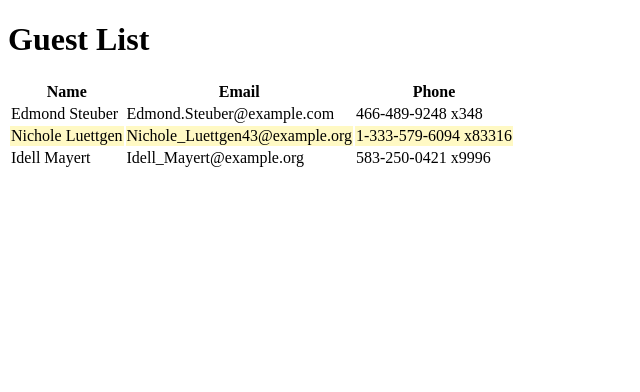
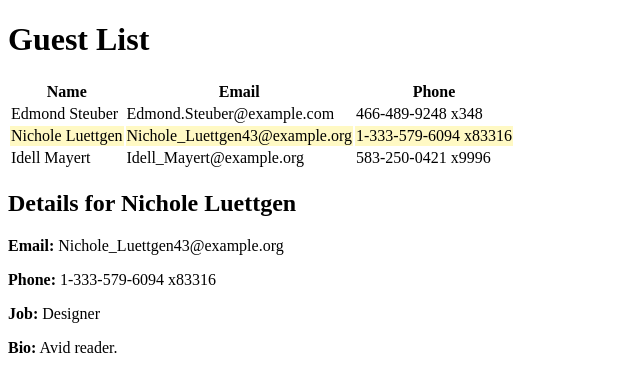
Before and after one commit to envyusone/guest-list, a React (Vite) app: page / in a window 1280 px wide. Both pictures are taken after a click on the element 261 px from the left and 135 px from the top of the page. Shown: the top 392 px of the page, without its empty margins (0-640 px from the left). Built offline with nearby package versions, Linux system fonts and the light colour scheme.

Commit message:
added details

```diff
--- a/src/App.jsx
+++ b/src/App.jsx
@@ -1,14 +1,16 @@
 import { useState } from "react";
 
 const dummyGuests = [
-  { id: 1, name: "Edmond Steuber", email: "Edmond.Steuber@example.com", phone: "466-489-9248 x348" },
-  { id: 2, name: "Nichole Luettgen", email: "Nichole_Luettgen43@example.org", phone: "1-333-579-6094 x83316" },
-  { id: 3, name: "Idell Mayert", email: "Idell_Mayert@example.org", phone: "583-250-0421 x9996" },
+  { id: 1, name: "Edmond Steuber", email: "Edmond.Steuber@example.com", phone: "466-489-9248 x348", bio: "Loves hiking.", job: "Engineer" },
+  { id: 2, name: "Nichole Luettgen", email: "Nichole_Luettgen43@example.org", phone: "1-333-579-6094 x83316", bio: "Avid reader.", job: "Designer" },
+  { id: 3, name: "Idell Mayert", email: "Idell_Mayert@example.org", phone: "583-250-0421 x9996", bio: "Chef in training.", job: "Cook" },
 ];
 
 export default function App() {
   const [guests, setGuests] = useState(dummyGuests);
   const [selectedGuestId, setSelectedGuestId] = useState(null);
+
+  const selectedGuest = guests.find((guest) => guest.id === selectedGuestId);
 
   return (
     <div className="App">
@@ -22,8 +24,7 @@ export default function App() {
           </tr>
         </thead>
         <tbody>
-          {guests.map((guest) => {
-            return (
+          {guests.map((guest) => (
             <tr
               key={guest.id}
               onClick={() => setSelectedGuestId(guest.id)}
@@ -33,10 +34,23 @@ export default function App() {
               <td>{guest.email}</td>
               <td>{guest.phone}</td>
             </tr>
-            );
-          })}
+          ))}
         </tbody>
       </table>
+
+      <div className="details-section">
+        {selectedGuest ? (
+          <div>
+            <h2>Details for {selectedGuest.name}</h2>
+            <p><strong>Email:</strong> {selectedGuest.email}</p>
+            <p><strong>Phone:</strong> {selectedGuest.phone}</p>
+            <p><strong>Job:</strong> {selectedGuest.job}</p>
+            <p><strong>Bio:</strong> {selectedGuest.bio}</p>
+          </div>
+        ) : (
+          <p>Select a guest to see more details.</p>
+        )}
+      </div>
     </div>
   );
 }
```
Lines whose indentation alone changed are shown as unchanged.
